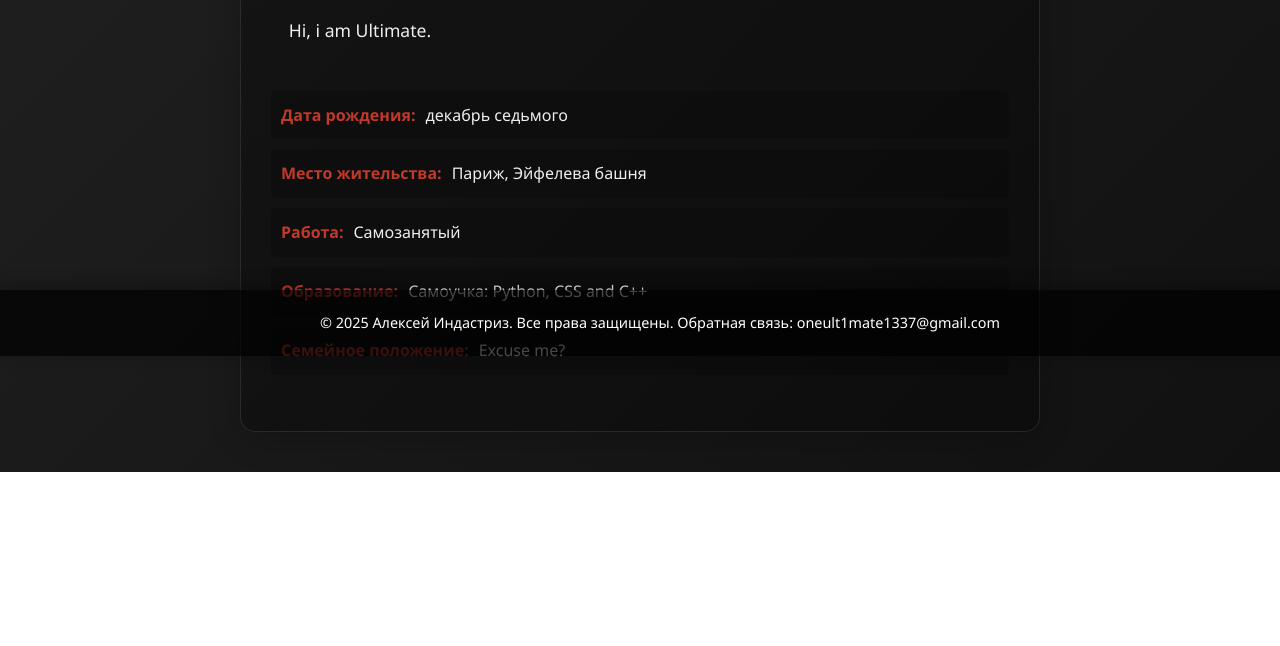
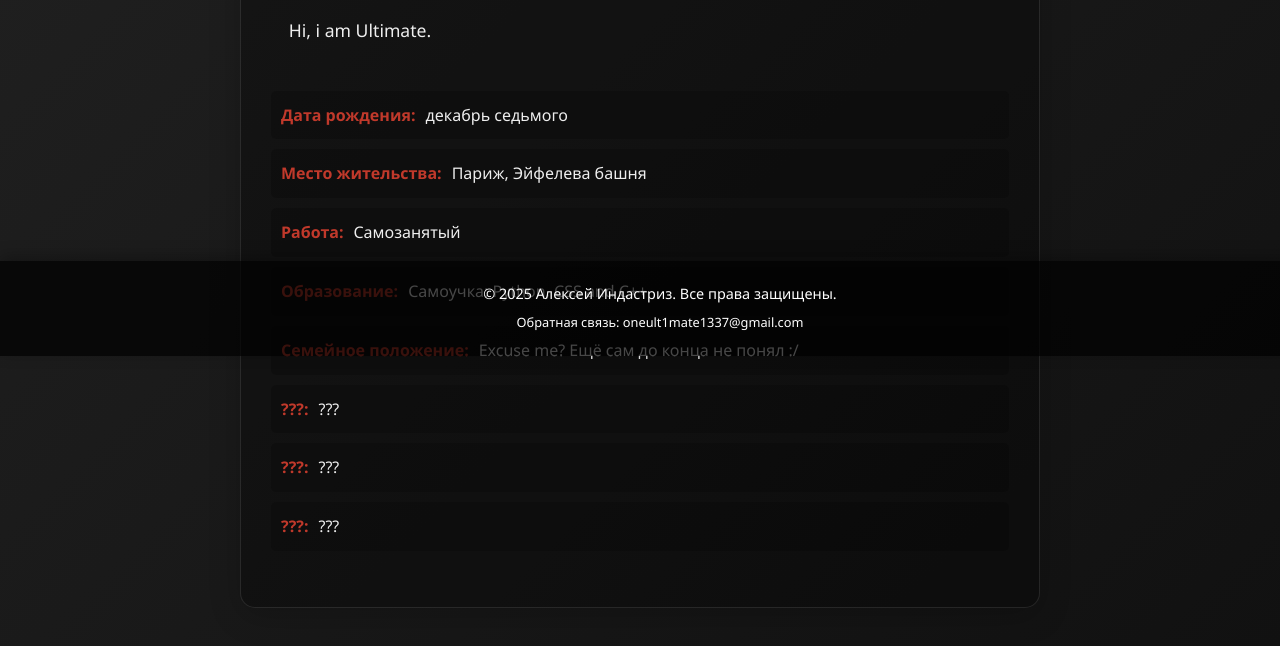
Before and after one commit to OneUltimate/bio, a plain HTML site: page index.html in a window 1280 px wide. Shown: the part 444-1090 px from the top of the page. Before the commit the page ends 916 px from the top, so only its background shows below. Drawn offline with Linux system fonts and the light colour scheme.

Commit message:
Update index.html

```diff
--- a/index.html
+++ b/index.html
@@ -23,12 +23,16 @@
                 <li><strong>Работа:</strong> Самозанятый</li>
 
                 <li><strong>Образование:</strong> Самоучка: Python, CSS and C++</li>
-                <li><strong>Семейное положение:</strong> Excuse me?</li>
+                <li><strong>Семейное положение:</strong> Excuse me? Ещё сам до конца не понял :/</li>
+                <li><strong>???:</strong> ???</li>
+                <li><strong>???:</strong> ???</li>
+                <li><strong>???:</strong> ???</li>
             </ul>
         </section>
     </main>
     <footer>
-        <p>© 2025 Алексей Индастриз. Все права защищены. Обратная связь: oneult1mate1337@gmail.com</p>
+        <p>© 2025 Алексей Индастриз. Все права защищены.</p>
+        <p2>Обратная связь: oneult1mate1337@gmail.com</p2>
     </footer>
 
     <script>
```
